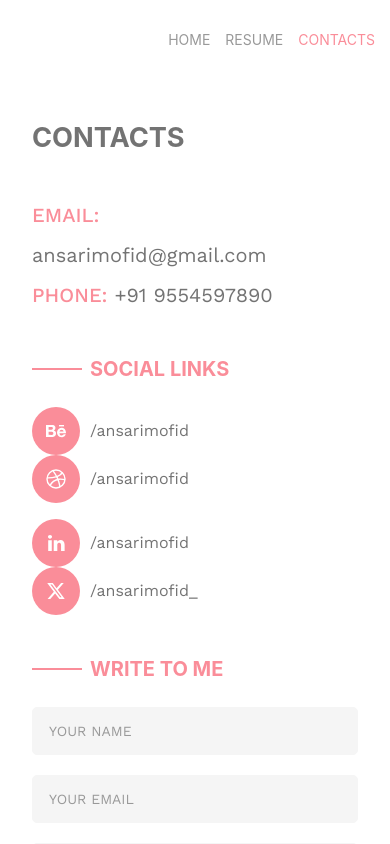
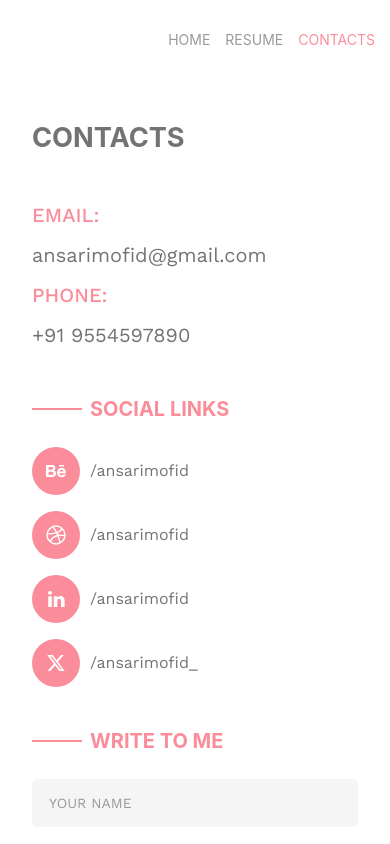
Before and after one commit to ansarimofid/ansarimofid.github.io_2017, a React (Create React App) app: page /contacts in a window 390 px wide. Shown: the top 844 px of the page. Built offline with nearby package versions, Linux system fonts and the light colour scheme; a web font is replaced by a local one.

Commit message:
Minor fixes

```diff
--- a/src/pages/Contacts/Contacts.css
+++ b/src/pages/Contacts/Contacts.css
@@ -59,3 +59,17 @@
     color: white;
     border-radius: 4px;
 }
+
+@media (max-width: 450px) {
+    .row-1, .row-2 {
+        flex-direction: column;
+    }
+
+    .row-1 .social-item:last-child, .row-2 .social-item:last-child {
+        margin-top: 16px;
+    }
+
+    .mail-phone >div >span {
+        display: block;
+    }
+}
--- a/src/pages/Contacts/Contacts.js
+++ b/src/pages/Contacts/Contacts.js
@@ -8,7 +8,6 @@ import './Contacts.css'
 function getThankUrl(url) {
   let urlArr = url.split("/");
   urlArr = urlArr.filter((data)=>{return data!=undefined && data!=""});
-  console.log(urlArr);
   return urlArr[0]+"//"+urlArr[1]+"/thanks";
 }
 
--- a/src/pages/Resume/Resume.js
+++ b/src/pages/Resume/Resume.js
@@ -108,7 +108,7 @@ const Resume = () => (
           </div>
         </section>
 
-        {/*Experience*/}
+        {/*Hoby*/}
         <section className="edu uk-margin-large-top">
           <h4 className="title-deco">Interest & Hobbies</h4>
           <div className="hobby-list uk-flex uk-flex-wrap">
@@ -117,8 +117,8 @@ const Resume = () => (
             <div className="hobby-item circle-text-container">Books</div>
             <div className="hobby-item circle-text-container">Anime</div>
             <div className="hobby-item circle-text-container">Travel</div>
-
           </div>
+          <div className="uk-padding-small"></div>
         </section>
       </div>
     </div>
```
